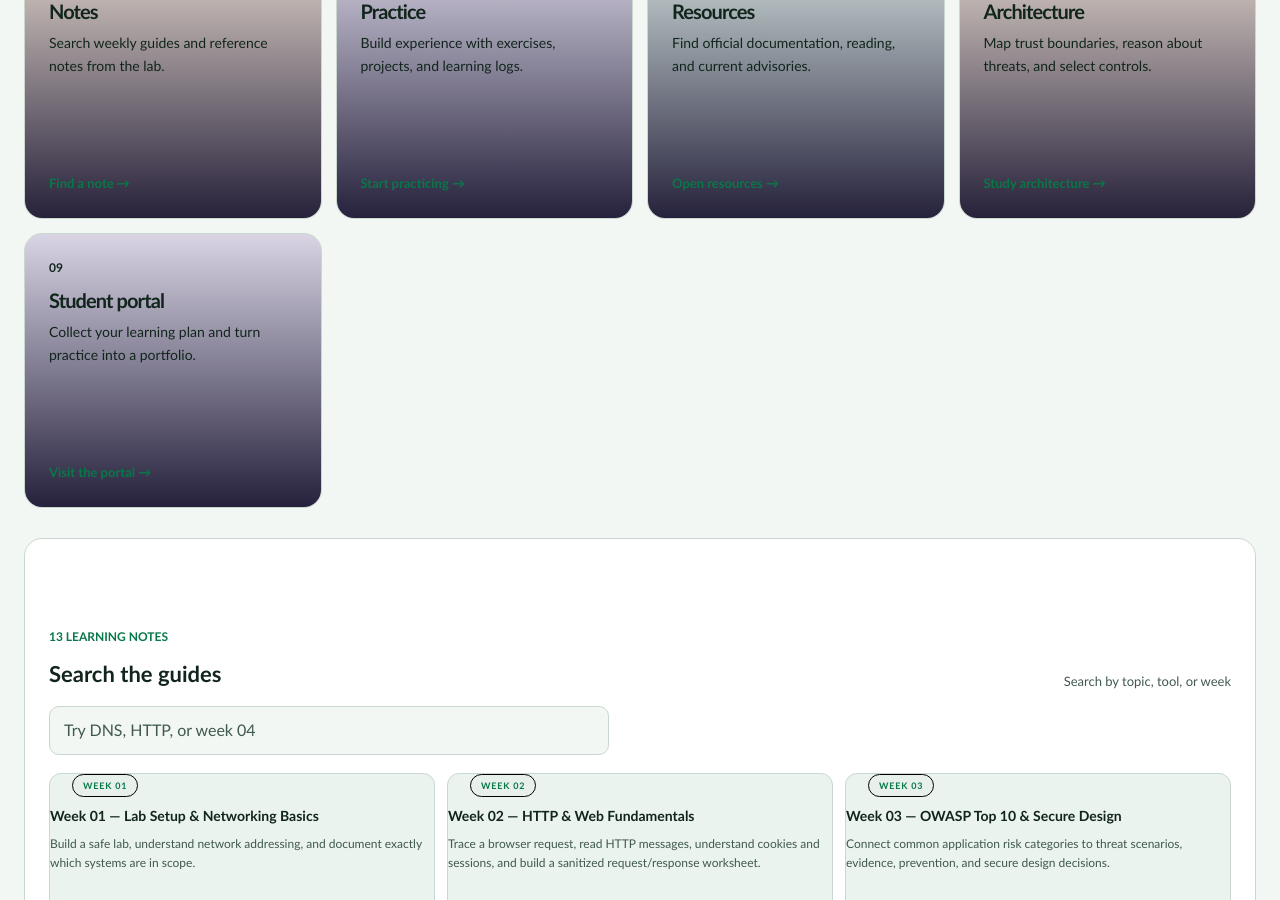
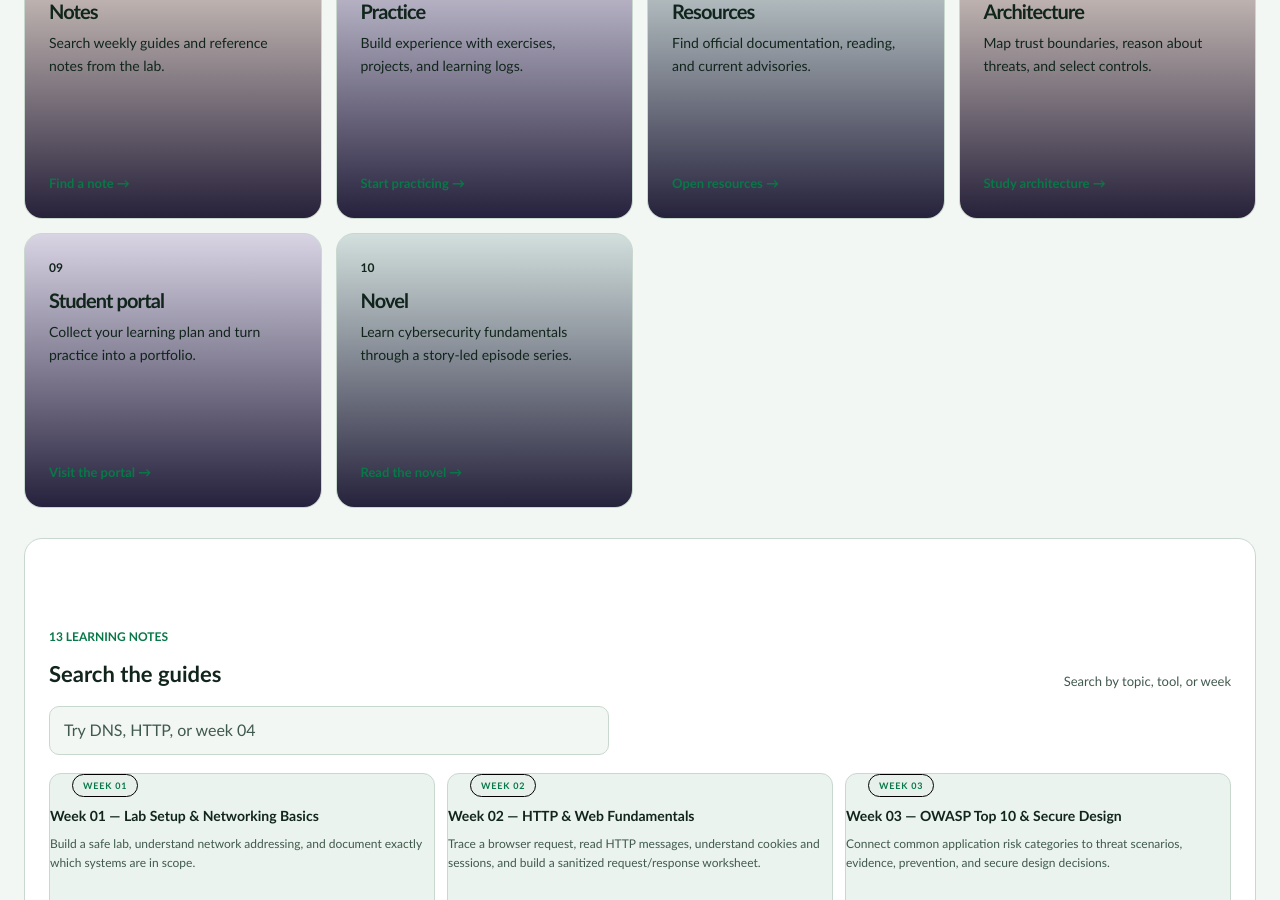
Before and after one commit to Learning-No/Cybersecurity-Learning-Lab, a Jekyll site: the page built from index.html, in a window 1280 px wide and 900 px high, scrolled down 2635 px. Built offline with Jekyll 4.4.1, drawn with Linux system fonts in a browser that asks for light colours.

Commit message:
Add cybersecurity novel to the learning library

```diff
--- a/index.html
+++ b/index.html
@@ -71,6 +71,7 @@ description: A structured, authorization-first cybersecurity learning program -
     <a class="hub-card" href="{{ '/resources/' | relative_url }}"><span class="hub-number">07</span><h2>Resources</h2><p>Find official documentation, reading, and current advisories.</p><span class="card-link">Open resources →</span></a>
     <a class="hub-card" href="{{ '/architecture/' | relative_url }}"><span class="hub-number">08</span><h2>Architecture</h2><p>Map trust boundaries, reason about threats, and select controls.</p><span class="card-link">Study architecture →</span></a>
     <a class="hub-card" href="{{ '/student-portal/' | relative_url }}"><span class="hub-number">09</span><h2>Student portal</h2><p>Collect your learning plan and turn practice into a portfolio.</p><span class="card-link">Visit the portal →</span></a>
+    <a class="hub-card" href="{{ '/novel/' | relative_url }}"><span class="hub-number">10</span><h2>Novel</h2><p>Learn cybersecurity fundamentals through a story-led episode series.</p><span class="card-link">Read the novel →</span></a>
   </div>
   <section id="notes" class="notes-library" aria-labelledby="notes-title">
     <div class="notes-heading"><div><p class="eyebrow">{{ site.notes.size }} learning notes</p><h3 id="notes-title">Search the guides</h3></div><label class="search-label" for="note-search">Search by topic, tool, or week</label></div>
```
